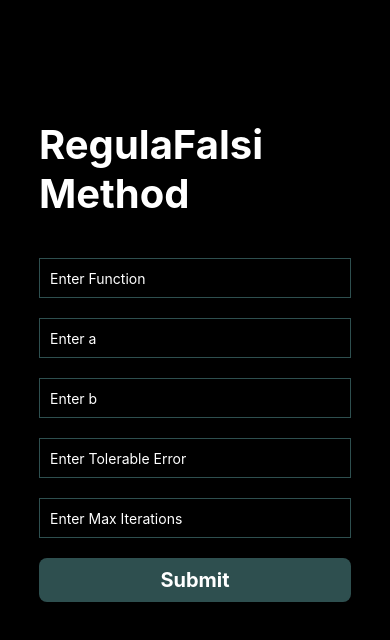
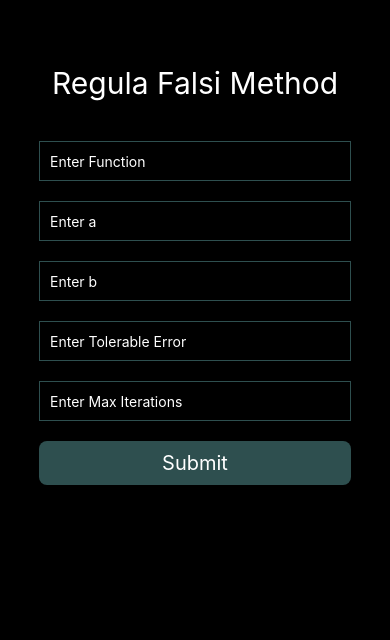
Before and after one commit to Vinit-Londhe/NM_Sensei, a React Native app: screen /RF in a window 390 px wide. Shown: the top 640 px of the page. Built offline with nearby package versions, Linux system fonts and the light colour scheme.

Commit message:
changed screen

```diff
--- a/Screens/Methods/1/Bisection.js
+++ b/Screens/Methods/1/Bisection.js
@@ -102,11 +102,11 @@ const styles = StyleSheet.create({
   },
   formContainer: {
     width: '80%',
-    marginVertical:120
+    marginVertical:70,
   },
   heading: {
-    fontSize: 40,
-    fontWeight: 'bold',
+    fontSize: 25,
+    fontWeight: 'semi-bold',
     marginBottom: 40,
     color: 'white',
     alignSelf:'center',
@@ -133,6 +133,6 @@ const styles = StyleSheet.create({
   submitButtonText: {
     color: 'white',
     fontSize: 20,
-    fontWeight: 'bold',
+    fontWeight: 'semi-bold',
   },
 });
--- a/Screens/Methods/1/RegulaFalsi.js
+++ b/Screens/Methods/1/RegulaFalsi.js
@@ -13,7 +13,7 @@ export default function RegulaFalsi() {
 
   const handleSubmit = async () => {
     try {
-      const response = await fetch('http://192.168.29.233:5000/api/false_position', {
+      const response = await fetch('http://172.20.10.5:5000/api/false_position', {
         method: 'POST',
         headers: {
           'Content-Type': 'application/json',
@@ -40,13 +40,15 @@ export default function RegulaFalsi() {
   return (
     <SafeAreaView style={styles.container}>
       <View style={styles.formContainer}>
-        <Text style={styles.heading}>RegulaFalsi Method</Text>
+        <Text style={styles.heading}>Regula Falsi Method</Text>
 
         <TextInput
           style={styles.input}
           onChangeText={onChangeFunctionText}
           placeholder="Enter Function"
           placeholderTextColor="white"
+          fontWeight= "100"
+
         />
 
         <TextInput
@@ -56,6 +58,8 @@ export default function RegulaFalsi() {
           placeholderTextColor="white"
           keyboardType="numeric"
           value={a}
+          fontWeight= "100"
+
         />
 
         <TextInput
@@ -65,6 +69,8 @@ export default function RegulaFalsi() {
           placeholderTextColor="white"
           keyboardType="numeric"
           value={b}
+          fontWeight= "100"
+
         />
 
         <TextInput
@@ -74,6 +80,8 @@ export default function RegulaFalsi() {
           placeholderTextColor="white"
           keyboardType="numeric"
           value={tolerableError}
+          fontWeight= "100"
+
         />
 
         <TextInput
@@ -83,6 +91,8 @@ export default function RegulaFalsi() {
           placeholderTextColor="white"
           keyboardType="numeric"
           value={maxIterations}
+          fontWeight= "100"
+
         />
 
         <TouchableOpacity style={styles.submitButton} onPress={handleSubmit}>
@@ -103,11 +113,11 @@ const styles = StyleSheet.create({
   },
   formContainer: {
     width: '80%',
-    marginVertical: 120
+    marginVertical: 65,
   },
   heading: {
-    fontSize: 40,
-    fontWeight: 'bold',
+    fontSize: 30,
+    fontWeight: 'semi-bold',
     marginBottom: 40,
     color: 'white',
     alignSelf: 'center',
@@ -134,6 +144,6 @@ const styles = StyleSheet.create({
   submitButtonText: {
     color: 'white',
     fontSize: 20,
-    fontWeight: 'bold',
+    fontWeight: 'semi-bold',
   },
 });
```
